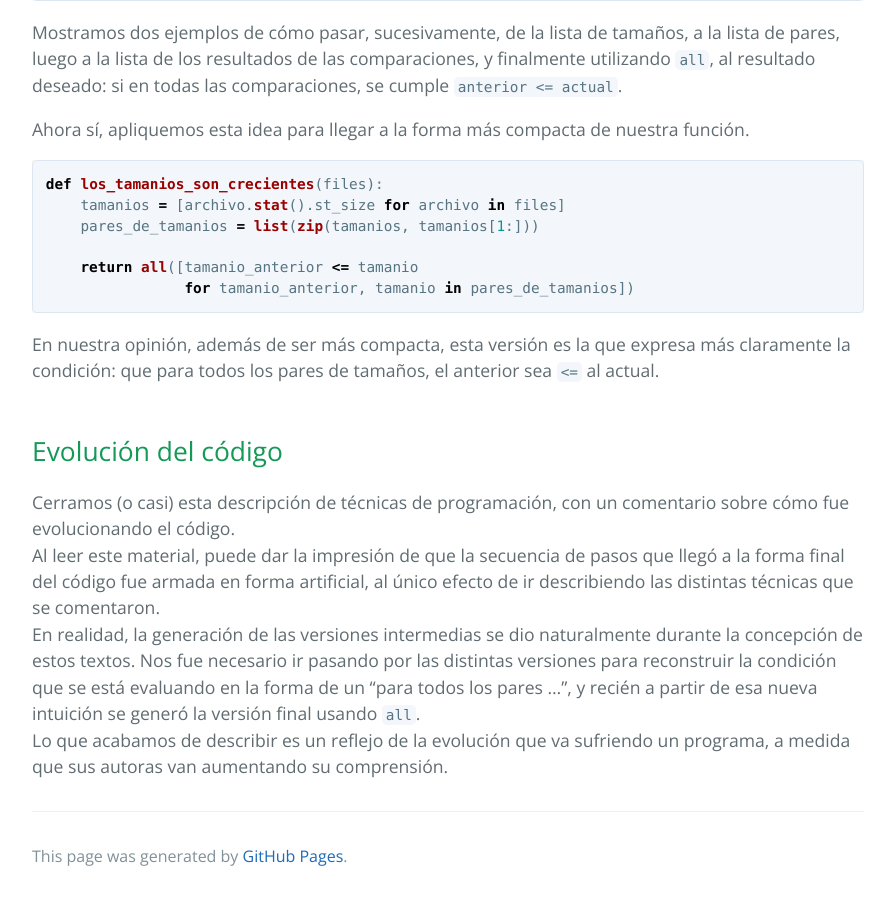
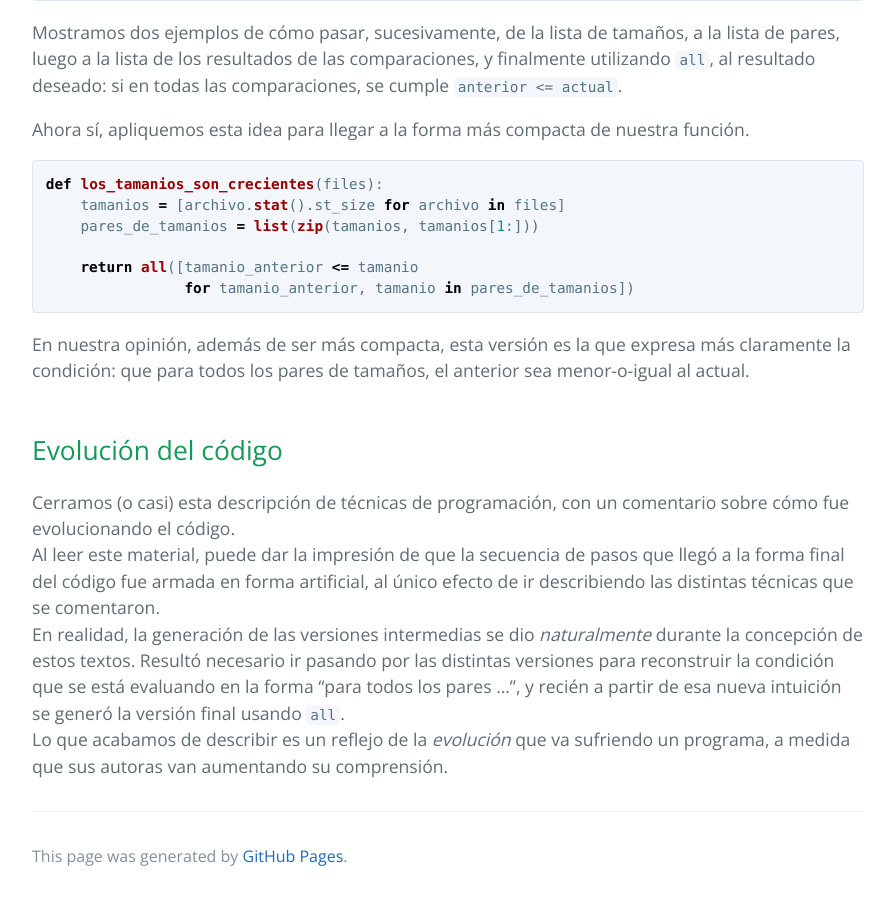
Before and after one commit to clombardi/design-thinking, a Jekyll site: the page built from logica-algoritmica/algoritmia-python/all.md, in a window 1280 px wide and 900 px high, scrolled down 1796 px. Shown: the whole window, without its empty margins (192-1087 px from the left). Built offline with Jekyll 4.4.1, drawn with Linux system fonts in a browser that asks for light colours; our own code applies the rules of GitHub Pages for plain Markdown files; some of the changed text lies outside the part shown.

Commit message:
unidad 2 algoritmia - python revisado

````diff
--- a/logica-algoritmica/algoritmia-python/all.md
+++ b/logica-algoritmica/algoritmia-python/all.md
@@ -18,7 +18,7 @@ Mediante las transformaciones anteriores, se ha "limpiado" al máximo el `for`,
 En esta versión simplificada, resulta sencillo apreciar la condición que se está calculando: que _para ningún_ par de tamaños, se cumpla `tamanio_anterior > tamanio`.
 Esto es equivalente a decir que, _para todo_ par de tamaños, debe cumplirse `tamanio_anterior <= tamanio`.
 
-Al pensarlo de esta forma, se puede relacionar este código con una funcionalidad presente en varios lenguajes: una forma de expresar fácilmente que todos los elementos de una lista cumplen una condición.
+Al pensarlo de esta forma, se puede relacionar este código con una funcionalidad presente en varios lenguajes: una forma de expresar fácilmente que _todos los elementos de una lista cumplen una condición_.
 Esta característica aparece, con distintos nombres, en diversos lenguajes de propósito general: se conoce como `every` en [JavaScript](https://developer.mozilla.org/es/docs/Web/JavaScript/Referencia/Objetos_globales/Array/every), `allMatch` en [Java 8](https://docs.oracle.com/javase/8/docs/api/java/util/stream/Stream.html#allMatch-java.util.function.Predicate-), `all?` en [Ruby](https://apidock.com/ruby/Enumerable/all%3F).
 Python incluye la función `all`, que evalúa si todos los elementos de una lista son `true`. O sea, estos elementos deben ser booleanos, o sea, los _resultados_ de la comparación.
 A su vez, ya conocemos una sintaxis sencilla de obtener la lista de resultados: list comprehension.
@@ -35,7 +35,7 @@ True
 >>> all([tamanio < 10 for tamanio in tamanios])
 False
 ```
-utilizando list comprehension obtenemos la lista de booleanos que resulta de evaluar la condición para cada elemento. A su vez, al aplicar `all` sobre esta lista, obtenemos el resultado deseado: saber si todos los elementos cumplen, o no, la condición que nos interesa evaluar.
+utilizando list comprehension obtenemos la lista de booleanos con el resultado para cada elemento. A su vez, al aplicar `all` sobre esta lista, obtenemos el resultado deseado: saber si todos los elementos cumplen, o no, la condición que nos interesa evaluar.
 
 En nuestro caso, tenemos una lista de pares y queremos evaluar si en cada par, el primer elemento es menor o igual al segundo. Antes de pasar al código, podemos hacer otra prueba en la consola.
 ``` python
@@ -66,11 +66,11 @@ def los_tamanios_son_crecientes(files):
     return all([tamanio_anterior <= tamanio
                 for tamanio_anterior, tamanio in pares_de_tamanios])
 ```
-En nuestra opinión, además de ser más compacta, esta versión es la que expresa más claramente la condición: que para todos los pares de tamaños, el anterior sea `<=` al actual.
+En nuestra opinión, además de ser más compacta, esta versión es la que expresa más claramente la condición: que para todos los pares de tamaños, el anterior sea menor-o-igual al actual.
 
 
 ## Evolución del código
 Cerramos (o casi) esta descripción de técnicas de programación, con un comentario sobre cómo fue evolucionando el código.
 Al leer este material, puede dar la impresión de que la secuencia de pasos que llegó a la forma final del código fue armada en forma artificial, al único efecto de ir describiendo las distintas técnicas que se comentaron.
-En realidad, la generación de las versiones intermedias se dio naturalmente durante la concepción de estos textos. Nos fue necesario ir pasando por las distintas versiones para reconstruir la condición que se está evaluando en la forma de un "para todos los pares ...", y recién a partir de esa nueva intuición se generó la versión final usando `all`.
-Lo que acabamos de describir es un reflejo de la evolución que va sufriendo un programa, a medida que sus autoras van aumentando su comprensión.
+En realidad, la generación de las versiones intermedias se dio _naturalmente_ durante la concepción de estos textos. Resultó necesario ir pasando por las distintas versiones para reconstruir la condición que se está evaluando en la forma "para todos los pares ...", y recién a partir de esa nueva intuición se generó la versión final usando `all`.
+Lo que acabamos de describir es un reflejo de la _evolución_ que va sufriendo un programa, a medida que sus autoras van aumentando su comprensión.
````
Also changed, not shown: logica-algoritmica/algoritmia-python/zip.md (+6 -4 lines).
